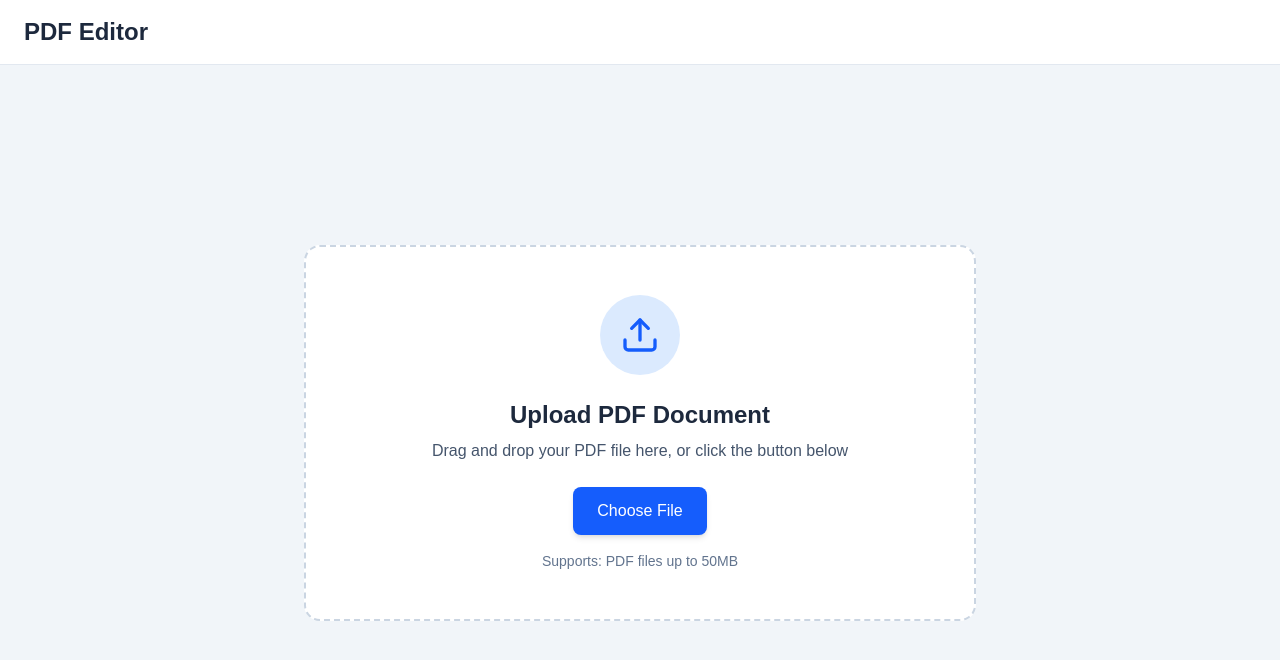
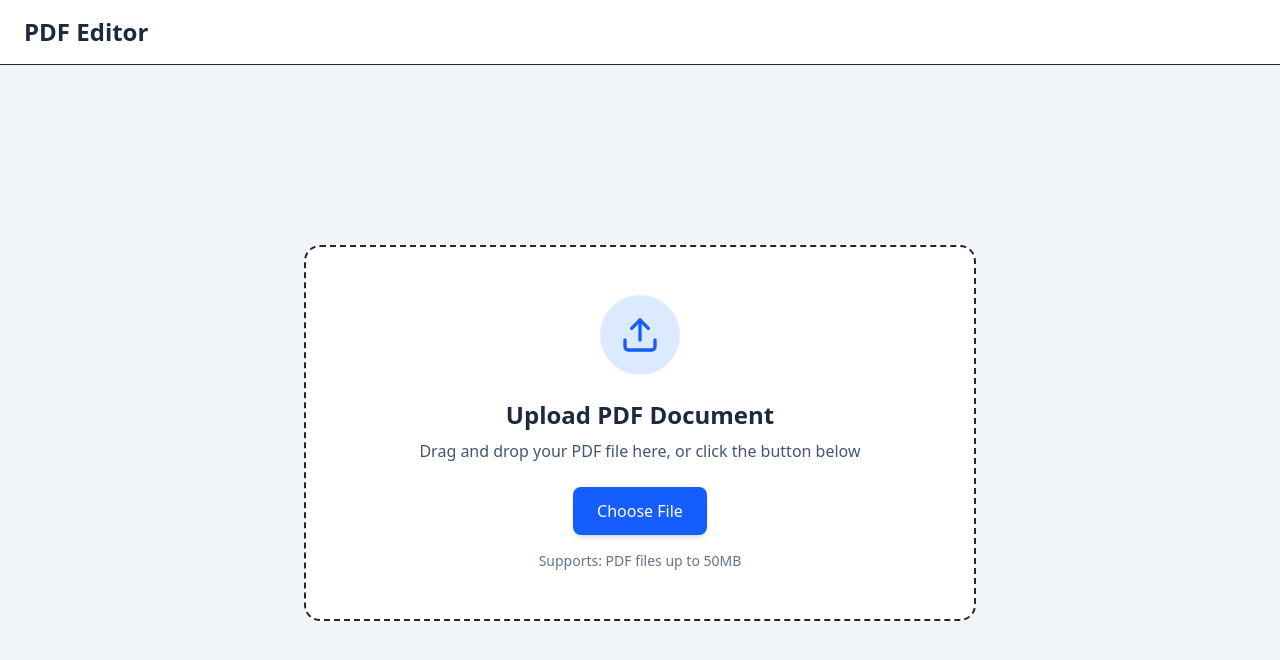
Before and after one commit to Vette1123/PDF-Editor, a Next.js app: page / in a window 1280 px wide. Shown: the top 660 px of the page. Built offline with nearby package versions, Linux system fonts and the light colour scheme.

Commit message:
feat: design-token system with light/dark themes

```diff
--- a/app/globals.css
+++ b/app/globals.css
@@ -1,38 +1,67 @@
 @import 'tailwindcss';
 
-:root {
-  --background: #ffffff;
-  --foreground: #171717;
-}
-
-@theme inline {
-  --color-background: var(--background);
-  --color-foreground: var(--foreground);
+@theme {
   --font-sans: var(--font-geist-sans);
   --font-mono: var(--font-geist-mono);
 }
 
-@media (prefers-color-scheme: dark) {
-  :root {
-    --background: #0a0a0a;
-    --foreground: #ededed;
-  }
+:root {
+  /* dark-first (default) */
+  --bg-canvas: #0a0a0b;
+  --bg-panel: #141416;
+  --bg-elevated: #1c1c1f;
+  --border: #27272a;
+  --border-strong: #3f3f46;
+  --text: #fafafa;
+  --text-muted: #a1a1aa;
+  --accent: #6366f1;
+  --accent-hover: #818cf8;
+  --accent-ring: #6366f1;
+  --success: #10b981;
+  --danger: #f43f5e;
+  --warning: #f59e0b;
+  --shadow: 0 1px 0 0 rgb(255 255 255 / 4%) inset, 0 8px 24px -8px rgb(0 0 0 / 60%);
 }
 
-body {
-  background: var(--background);
-  color: var(--foreground);
-  font-family: Arial, Helvetica, sans-serif;
+.light {
+  --bg-canvas: #fafafa;
+  --bg-panel: #ffffff;
+  --bg-elevated: #ffffff;
+  --border: #e4e4e7;
+  --border-strong: #d4d4d8;
+  --text: #18181b;
+  --text-muted: #52525b;
+  --accent: #6366f1;
+  --accent-hover: #4f46e5;
+  --accent-ring: #6366f1;
+  --shadow: 0 1px 2px 0 rgb(0 0 0 / 6%), 0 8px 24px -12px rgb(0 0 0 / 12%);
 }
 
-@keyframes blink {
-  0%,
-  50%,
-  100% {
-    opacity: 1;
-  }
-  25%,
-  75% {
-    opacity: 0;
-  }
+@theme inline {
+  --color-canvas: var(--bg-canvas);
+  --color-panel: var(--bg-panel);
+  --color-elevated: var(--bg-elevated);
+  --color-border: var(--border);
+  --color-border-strong: var(--border-strong);
+  --color-fg: var(--text);
+  --color-fg-muted: var(--text-muted);
+  --color-accent: var(--accent);
+  --color-accent-hover: var(--accent-hover);
+  --color-success: var(--success);
+  --color-danger: var(--danger);
+  --color-warning: var(--warning);
 }
+
+* { border-color: var(--border); }
+
+body {
+  background: var(--bg-canvas);
+  color: var(--text);
+  font-family: var(--font-sans), system-ui, sans-serif;
+}
+
+@keyframes blink { 0%,50%,100% { opacity: 1 } 25%,75% { opacity: 0 } }
+
+@media (prefers-reduced-motion: reduce) {
+  *, *::before, *::after { animation-duration: .001ms !important; transition-duration: .001ms !important; }
+}
```
